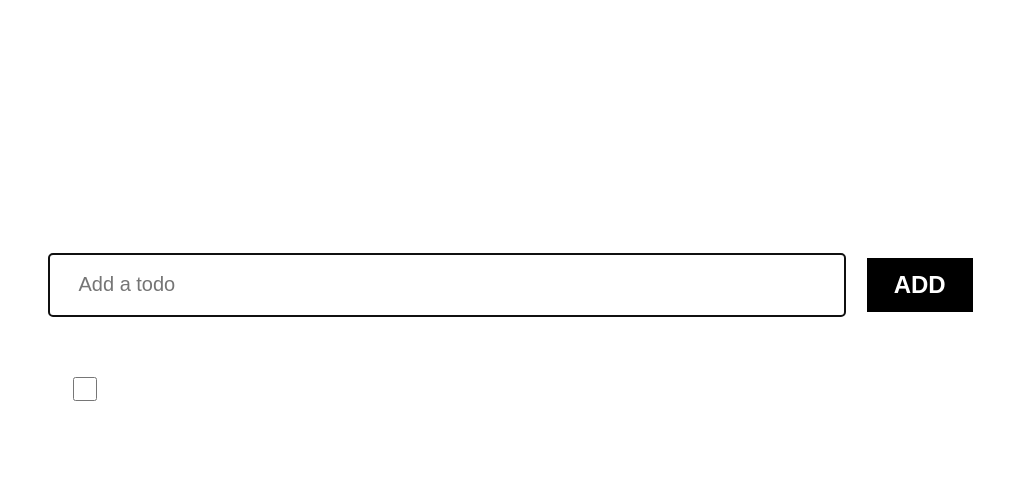
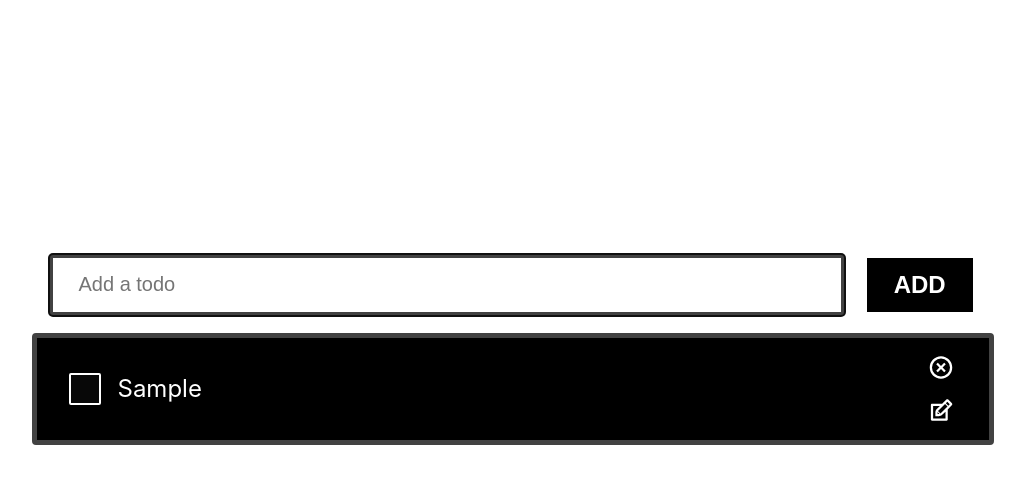
Before and after one commit to isaac-goncalves/MyPortfolio, a Next.js app: page /project3/components/Todolist in a window 1280 px wide. Both pictures are taken after typing "Sample" into the empty fields and a click on the button "ADD". Shown: the top 484 px of the page, without its empty margins (127-1152 px from the left). Built offline with nearby package versions, Linux system fonts and the light colour scheme.

Commit message:
Fixing todo list

```diff
--- a/package.json
+++ b/package.json
@@ -15,6 +15,7 @@
     "react-dom": "18.2.0",
     "react-icons": "^4.7.1",
     "react-scroll": "^1.8.8",
+    "react-star-sky": "^1.0.3",
     "react-sweet-progress": "^1.1.2",
     "sass": "^1.55.0"
   },
--- a/src/pages/project3/components/Todo/index.tsx
+++ b/src/pages/project3/components/Todo/index.tsx
@@ -19,6 +19,12 @@ const Todo = ({ loading, todos, completeTodo, removeTodo, updateTodo }) => {
       value: ''
     });
   };
+
+  const handleCheckbox = (e) => {
+    console.log(e.target.checked);
+  }
+
+
 
   if (edit.id) {
     return <TodoForm edit={edit} onSubmit={submitUpdate} />;
--- a/src/pages/project3/components/Todo/styles.module.scss
+++ b/src/pages/project3/components/Todo/styles.module.scss
@@ -1,7 +1,7 @@
 .todo_row {
   border-style: solid;
   border-width: 5px;
-  border-color: white;
+  border-color: rgb(66, 66, 66);
   border-radius: 4px;
   height: 7rem;
   padding: 1rem 2rem;
@@ -9,26 +9,56 @@
   display: flex;
   flex-direction: row;
   justify-content: space-between;
+  background-color: rgb(0, 0, 0);
 }
 .todoContainer {
   display: flex;
   align-items: center;
   gap: 1rem;
   width: 100%;
-  label{
+  label {
     font-size: 1.5rem;
     color: white;
   }
 }
 
+.checkbox[type="checkbox"] {
+  /* Add if not using autoprefixer */
+  -webkit-appearance: none;
+  appearance: none;
+  /* For iOS < 15 to remove gradient background */
+  background-color: rgb(8, 8, 8);
+  /* Not removed via appearance */
+  margin: 0;
+  width: 2rem;
+  height: 2rem;
+  border: 0.15em solid white;
+  border-radius: 0.15em;
+  display: grid;
+  place-content: center;
+}
+.checkbox[type="checkbox"]::before {
+  content: "";
+  width: 1rem;
+  height: 1rem;
+  background-color: aliceblue;
+  transform: scale(0);
+  transition: 120ms transform ease-in-out;
+  box-shadow: inset 1em 1em var(--form-control-color);
+}
+
+.checkbox[type="checkbox"]:checked::before {
+  transform: scale(1);
+}
+
 .checkbox {
-  height: 1.5rem;
-  width: 1.5rem;
-  background-color: black;
-  border-radius: 0.25rem;
-  display: flex;
-  justify-content: center;
-  align-items: center;
+  // height: 1.5rem;
+  // width: 1.5rem;
+  // background-color: black;
+  // border-radius: 0.25rem;
+  // display: flex;
+  // justify-content: center;
+  // align-items: center;
 }
 
 .icons {
--- a/src/pages/project3/components/TodoForm/styles.module.scss
+++ b/src/pages/project3/components/TodoForm/styles.module.scss
@@ -8,7 +8,7 @@
     padding: 10px 25px;
     border-style: solid;
     border-width: 5px;
-    border-color: white;
+    border-color:rgb(66, 66, 66);
     border-radius: 4px;
     width: 100%;
     margin-left: 1rem;
```
Also changed, not shown: src/pages/project3/index.tsx (+6 -2 lines), src/pages/project3/styles.module.scss (added), 2 other files (tests, documents, lock files or other folders).
